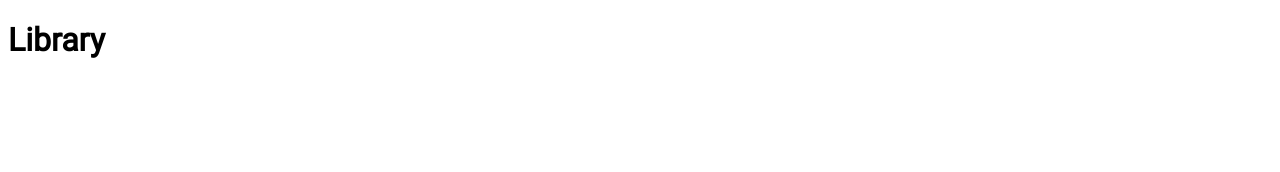
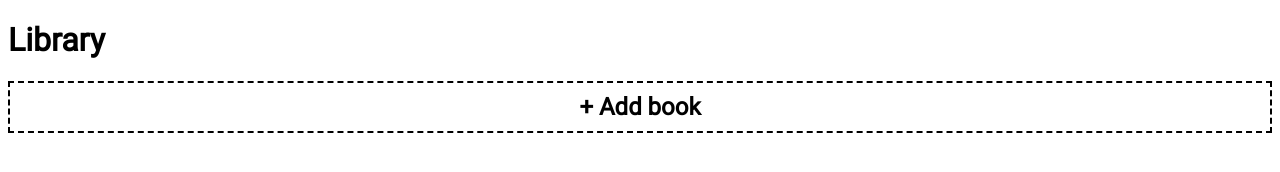
Before and after one commit to asadullahkhann/odin-library, a plain HTML site: page index.html in a window 1280 px wide. Drawn offline with Linux system fonts and the light colour scheme.

Commit message:
Add & style the 'add book' button

```diff
--- a/index.html
+++ b/index.html
@@ -8,5 +8,6 @@
 </head>
 <body>
     <h1>Library</h1>
+    <div class="add-btn-container"><button>+ Add book</button></div>
 </body>
 </html>
--- a/styles.css
+++ b/styles.css
@@ -7,3 +7,21 @@
     box-sizing: border-box;
     font-family: 'roboto';
 }
+
+.add-btn-container {
+    border: 2px dashed;
+    text-align: center;
+}
+
+.add-btn-container>button {
+    border: none;
+    background: none;
+    padding: 10px 20px;
+    font-size: 1.5rem;
+    font-weight: 800;
+}
+
+.add-btn-container * {
+    /* font-size: 1.5rem;
+    font-weight: 800; */
+}
```
